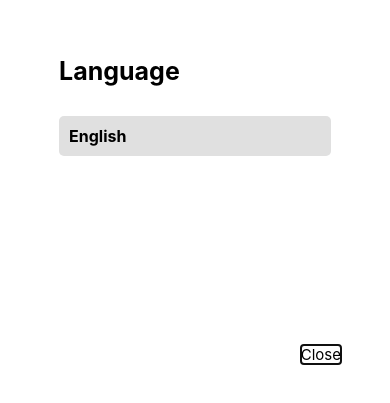
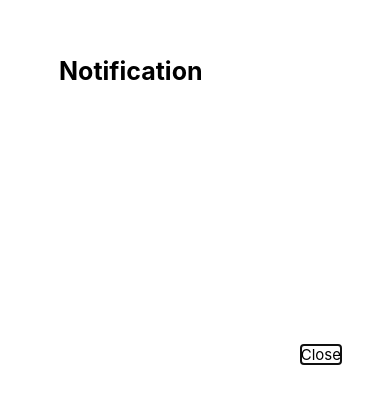
Before and after one commit to ChamudithaWasala0423/hospital-finder-app, a React Native app: screen / in a window 390 px wide. Shown: the part 217-620 px from the top of the page. Built offline with nearby package versions, Linux system fonts and the light colour scheme.

Commit message:
set notification pop up screen

```diff
--- a/App.tsx
+++ b/App.tsx
@@ -2,11 +2,12 @@ import React from 'react';
 import {Text, View} from 'react-native';
 import Country from './pop_upScreen/country';
 import Language from './pop_upScreen/language';
+import Notification from './pop_upScreen/notification';
 
 const App: React.FC = () => {
   return(
     <View>
-      <Language></Language>
+      <Notification></Notification>
     </View>
   );
 };
--- /dev/null
+++ b/pop_upScreen/notification.tsx
@@ -0,0 +1,79 @@
+import React from 'react';
+import { View, Modal, Text, TouchableOpacity, StyleSheet } from 'react-native';
+
+interface NotiModalProps {
+    visible: boolean;
+    onClose: () => void;
+  }
+
+const Notification: React.FC<NotiModalProps> = ({ visible, onClose }) => {
+
+    return(
+    <Modal
+      animationType="slide"
+      transparent={true}
+      visible={visible}
+      onRequestClose={onClose}
+    >
+      <View style={styles.modalContainer}>
+        <View style={styles.modalContent}>
+          <Text style={styles.notiText}>Notification</Text>
+
+
+          <TouchableOpacity  style={styles.closeButton} onPress={onClose}>
+            <Text style={styles.closetext}>Close</Text>
+          </TouchableOpacity>
+        </View>
+      </View>
+    </Modal>
+    );
+
+
+
+};
+const styles = StyleSheet.create({
+    modalContainer: {
+      flex: 1,
+      justifyContent: 'center',
+      alignItems: 'center',
+
+
+    },
+    modalContent: {
+      backgroundColor: 'white',
+      padding: 20,
+      borderRadius: 10,
+      elevation: 5,
+      width:"80%",
+      height:"40%",
+
+    },
+    closeButton: {
+        position: 'absolute',
+        bottom: 10,
+        right: 10,
+      },
+    notiText:{
+        fontSize:25,
+        color:'#000000',
+        fontWeight:'bold'
+    },
+    closetext:{
+        fontSize:15,
+        color:'#000000'
+    },
+    titleContainer: {
+        backgroundColor: '#e0e0e0',
+        padding: 10,
+        borderRadius: 5,
+        marginBottom: 10,
+        marginTop:30,
+        //borderColor:'#000000',
+        //borderWidth:2
+      },
+      titleText: {
+        fontSize: 16,
+        fontWeight: 'bold',
+      },
+  });
+export default Notification;
```
